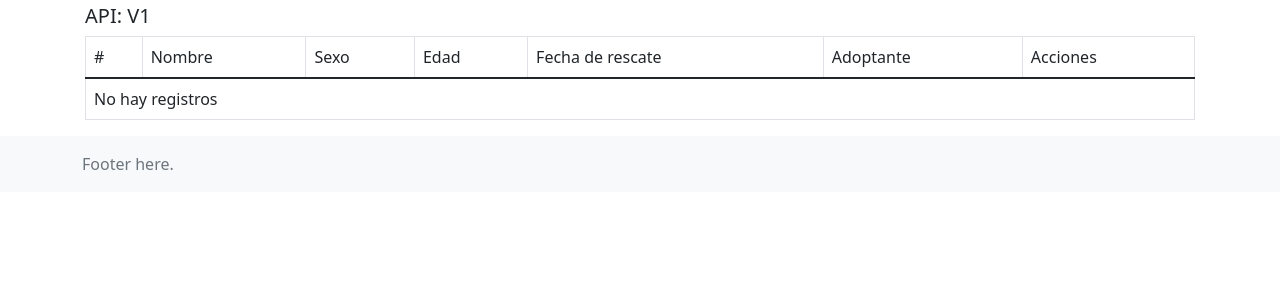
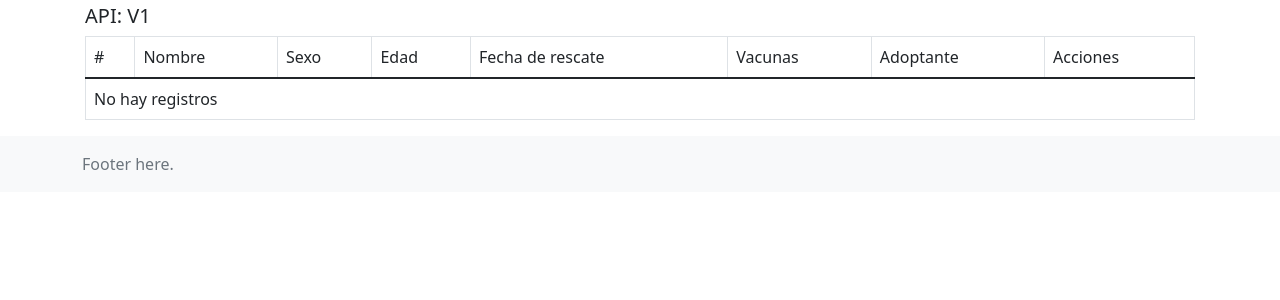
Before and after one commit to hilario-wh/refugio-api, a Django app: a page that uses templates/mascota/api/mascota_list.html in a window 1280 px wide. Shown: the part 56-356 px from the top of the page. Run offline with Django 3.2, Linux system fonts and the light colour scheme; data that the repository does not hold is empty; parts of the project's set-up code (start-up, migrations or seed data) failed here and were passed over; some libraries are stand-ins or nearby versions.

Commit message:
Agregadas vacunas en vista de lista

```diff
--- a/templates/mascota/api/mascota_list.html
+++ b/templates/mascota/api/mascota_list.html
@@ -14,6 +14,7 @@
       <td>Sexo</td>
       <td>Edad</td>
       <td>Fecha de rescate</td>
+      <td>Vacunas</td>
       <td>Adoptante</td>
       <td>Acciones</td>
     </thead>
@@ -26,6 +27,7 @@
             <td>{{ mascota.sexo }}</td>
             <td>{{ mascota.edad_aproximada }}</td>
             <td>{{ mascota.fecha_rescate }}</td>
+            <td>{% for item in mascota.vacuna %}{{ item.nombre }}<br>{% endfor %}</td>
             <td>{{ mascota.persona.nombre }} {{ mascota.persona.apellido }}</td>
             <td>
               <a href="{% url 'api:api_mascota_editar' version mascota.id %}" class="btn btn-primary">Editar</a>
```
